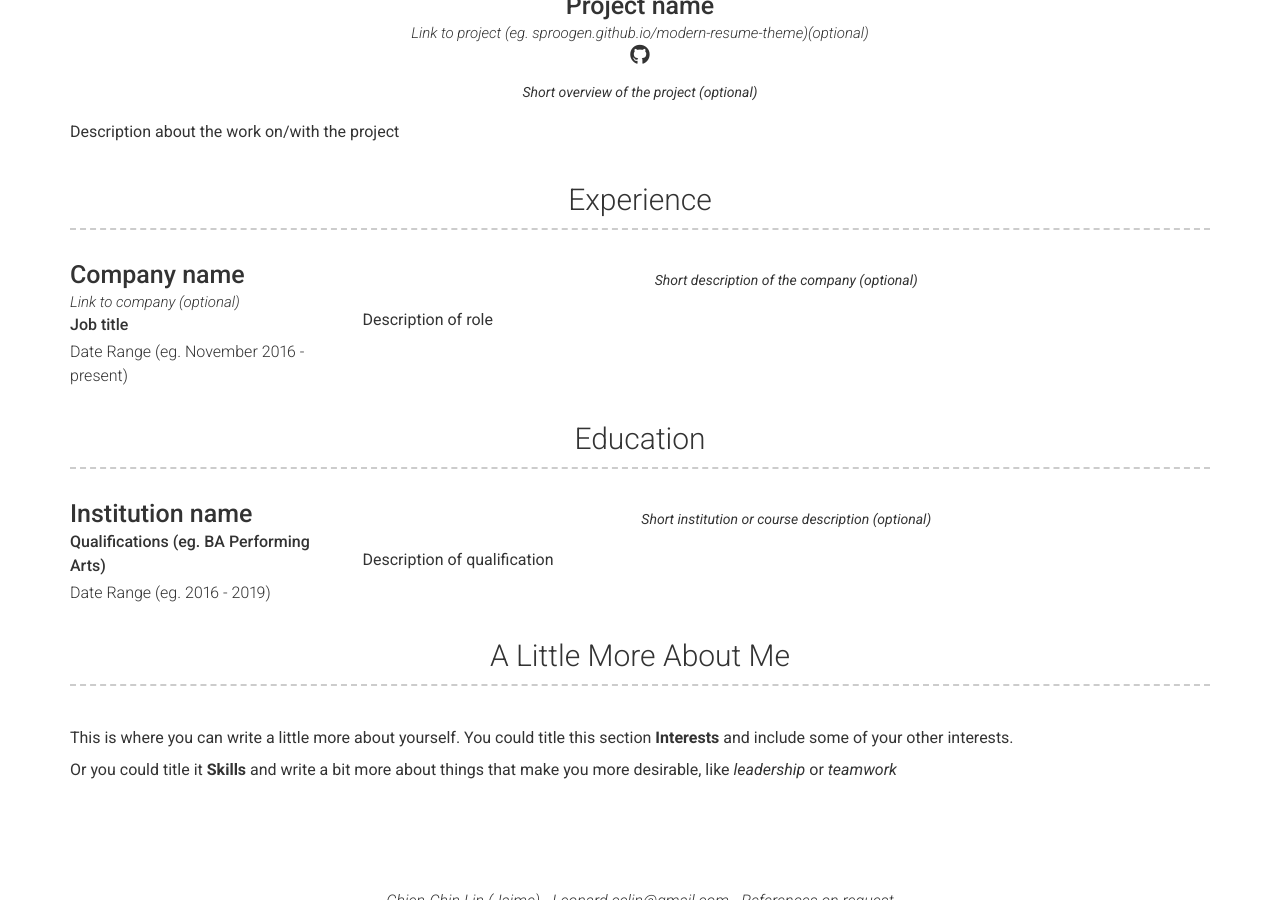
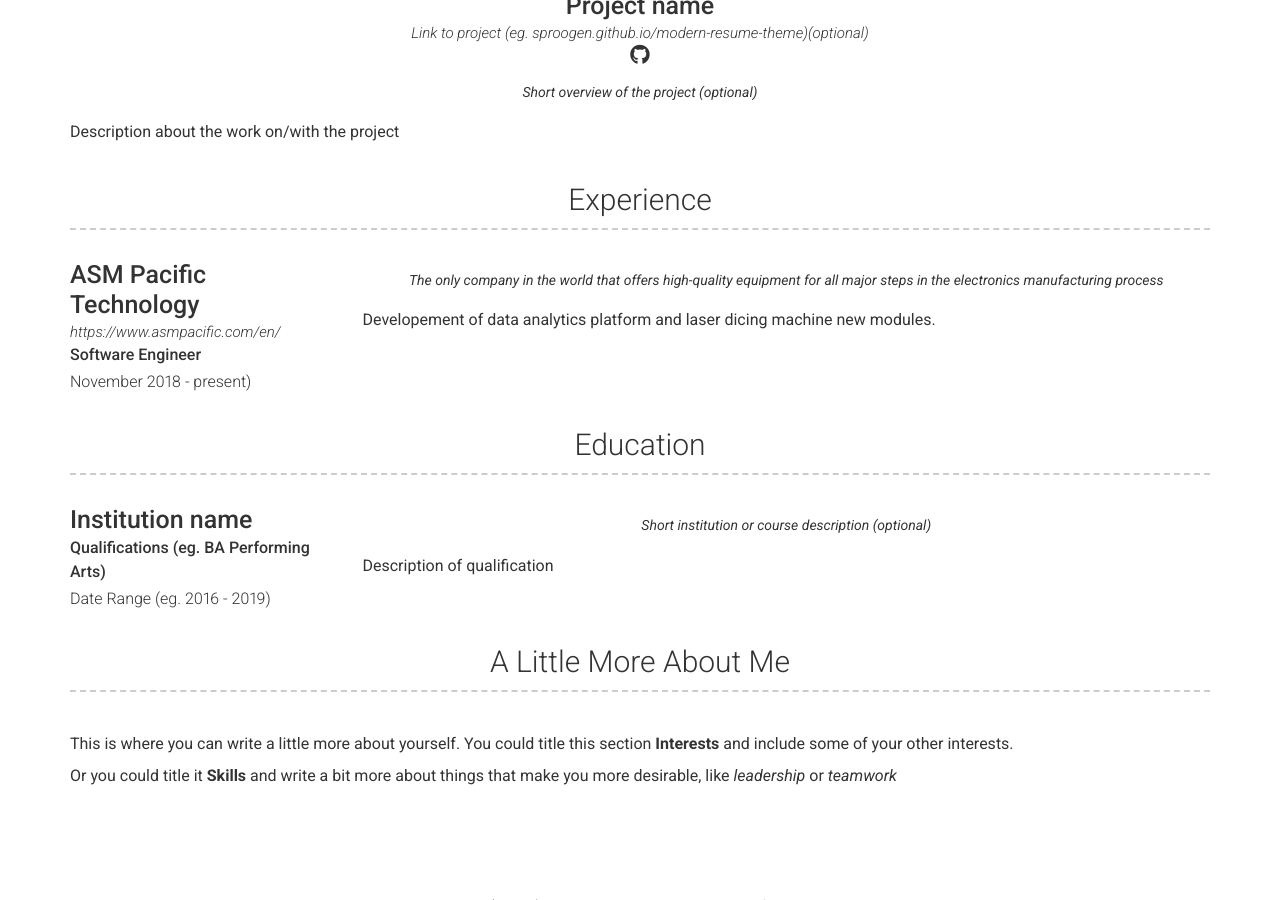
Before and after one commit to Jaimecclin/Jaimecclin.github.io, a Jekyll site: the page built from index.md, in a window 1280 px wide and 900 px high, scrolled down 666 px. Built offline with Jekyll 4.4.1, drawn with Linux system fonts in a browser that asks for light colours; nearby versions of some CDN libraries.

Commit message:
Update experience part.

```diff
--- a/_data/experience.yml
+++ b/_data/experience.yml
@@ -1,10 +1,10 @@
 # Experience template
 - layout: left
-  company: Company name
-  link: Link to company (optional)
-  job_title: Job title
-  dates: Date Range (eg. November 2016 - present)
+  company: ASM Pacific Technology
+  link: https://www.asmpacific.com/en/
+  job_title: Software Engineer
+  dates: November 2018 - present)
   quote: >
-   Short description of the company (optional)
+    The only company in the world that offers high-quality equipment for all major steps in the electronics manufacturing process
   description: | # this will include new lines to allow paragraphs
-    Description of role
+    Developement of data analytics platform and laser dicing machine new modules.
```
